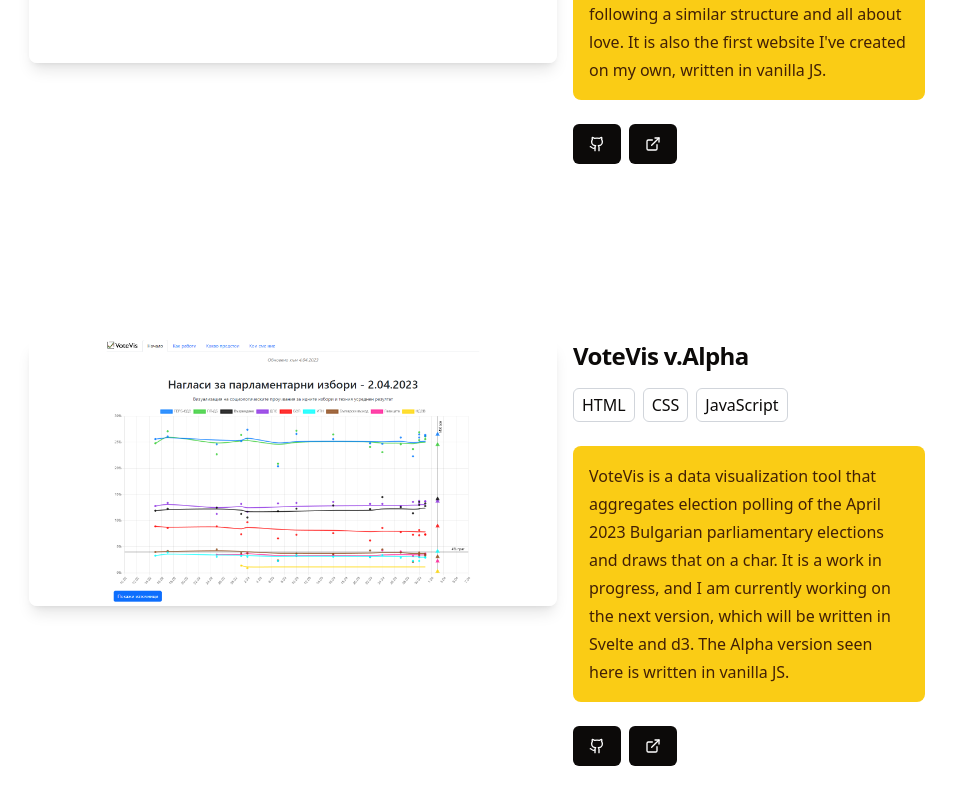
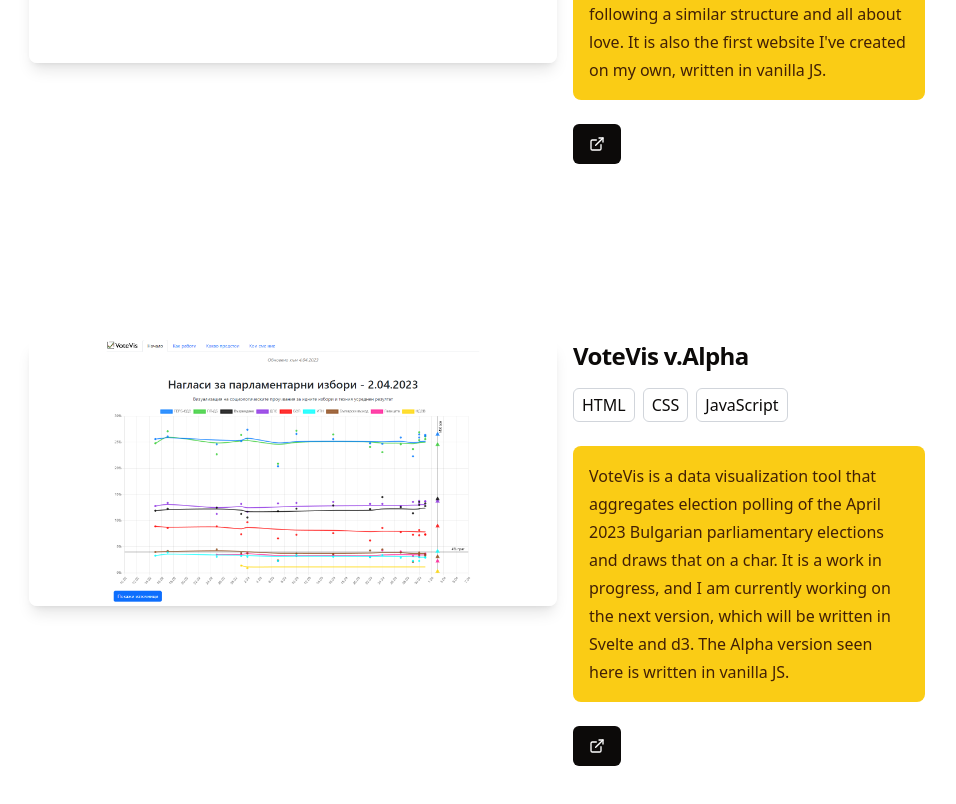
Before and after one commit to SRStoyanov/SRStoyanov.github.io, a Next.js app: page / in a window 1280 px wide. Shown: the part 2188-2992 px from the top of the page, without its empty margins (163-1119 px from the left). Built offline with nearby package versions, Linux system fonts and the light colour scheme.

Commit message:
disable github buttons in projects

```diff
--- a/components/Project.tsx
+++ b/components/Project.tsx
@@ -52,13 +52,13 @@
           </div>
 
           <ul className="flex flex-wrap space-x-2 my-4 list-none [&>li]:mt-2">
-            <li className="inline-flex">
+            {/* <li className="inline-flex">
               <Button variant="accent">
                 <a href={repoLink}>
                   <Github className="h-4 w-4 " />
                 </a>
               </Button>
-            </li>
+            </li> */}
             <li className="inline-flex">
               <Button variant="accent">
                 <a href={liveLink}>
```
